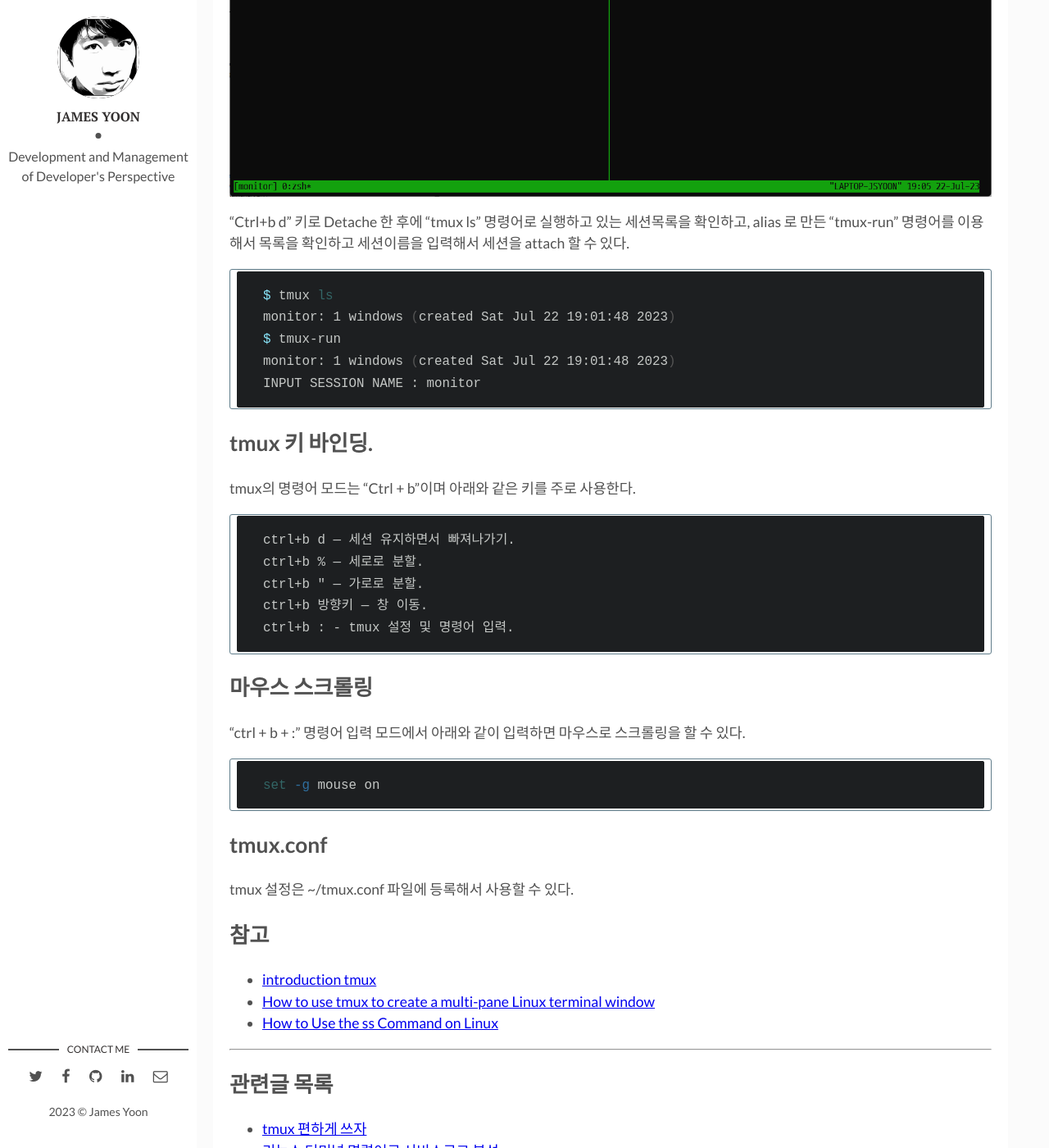
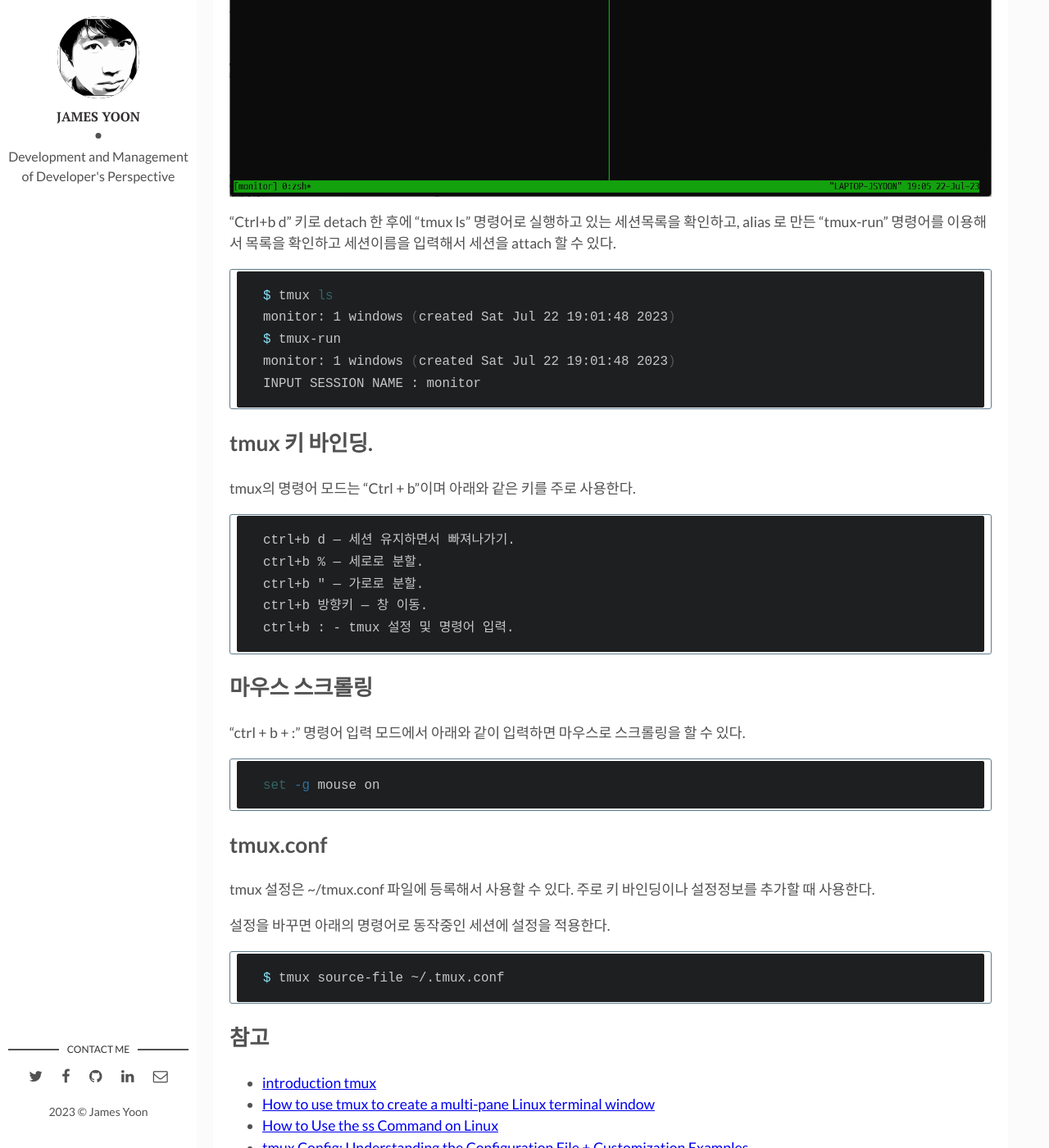
Before and after one commit to butteryoon/butteryoon.github.io, a Jekyll site: the page built from _posts/2023-07-22-tmux.md, in a window 1280 px wide and 1400 px high, scrolled down 2048 px. Shown: the whole window at 82% size. Built offline with Jekyll 4.4.1, drawn with Linux system fonts in a browser that asks for light colours; comment, search, counter and statistics services are not loaded; some of the changed text lies outside the part shown.

Commit message:
tmux modified

````diff
--- a/_posts/2023-07-22-tmux.md
+++ b/_posts/2023-07-22-tmux.md
@@ -29,7 +29,7 @@ $ sudo yum install tmux
 
 ## tmux alias.
 
-명령어는 복잡하지 않지만 자주쓰는 항목(New, kill, attach)은 alias로 등록해두고 쓴다.
+명령어는 복잡하지 않지만 명령어모드 전환등 키가 익숙하지 않아 자주 쓰는 항목(New, kill, attach)은 alias로 등록해두고 쓴다.
 
 > tmux-new : 세션 이름을 입력하면 기본 3개의 창으로 분할하여 세션을 만든다.
 > tmux-run : 현재 세션 목록을 보여주고 세션 이름을 입력하면 해당 세션을 실행한다.
@@ -53,7 +53,7 @@ INPUT SESSION NAME : monitor
 
 ![tmux-new]({{site.baseurl}}/assets/img/tmux-new.png)
 
-"Ctrl+b d" 키로 Detache 한 후에 "tmux ls" 명령어로 실행하고 있는 세션목록을 확인하고, alias 로 만든 "tmux-run" 명령어를 이용해서 목록을 확인하고 세션이름을 입력해서 세션을 attach 할 수 있다.
+"Ctrl+b d" 키로 detach 한 후에 "tmux ls" 명령어로 실행하고 있는 세션목록을 확인하고, alias 로 만든 "tmux-run" 명령어를 이용해서 목록을 확인하고 세션이름을 입력해서 세션을 attach 할 수 있다.
 
 ```bash
 $ tmux ls
@@ -85,10 +85,17 @@ set -g mouse on
 
 ## tmux.conf
 
-tmux 설정은 ~/tmux.conf 파일에 등록해서 사용할 수 있다.
+tmux 설정은 ~/tmux.conf 파일에 등록해서 사용할 수 있다. 주로 키 바인딩이나 설정정보를 추가할 때 사용한다.
+
+설정을 바꾸면 아래의 명령어로 동작중인 세션에 설정을 적용한다.
+
+```bash
+$ tmux source-file ~/.tmux.conf
+```
 
 ## 참고
 
 - [introduction tmux](https://www.redhat.com/sysadmin/introduction-tmux-linux){:target="_blank"}
 - [How to use tmux to create a multi-pane Linux terminal window](https://www.networkworld.com/article/3545370/how-to-use-tmux-to-create-a-multi-pane-linux-terminal-window.html){:target="_blank"}
 - [How to Use the ss Command on Linux](https://www.howtogeek.com/681468/how-to-use-the-ss-command-on-linux/){:target="_blank"}
+- [tmux Config: Understanding the Configuration File + Customization Examples](https://www.hostinger.com/tutorials/tmux-config){:target="_blank"}
````
Also changed, not shown: other parts of _posts/2023-07-22-tmux.md (+2 -2 lines).
